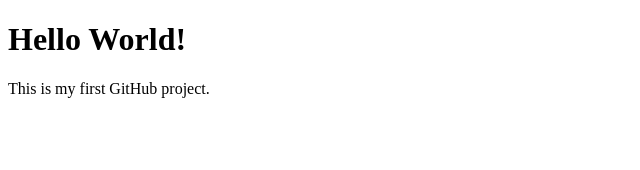
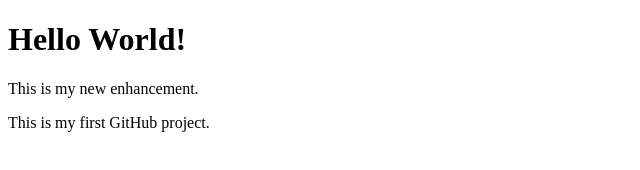
Before and after one commit to xinyue6666/projectA, a plain HTML site: page index.html in a window 1280 px wide. Shown: the whole page, without its empty margins (0-640 px from the left). Drawn offline with Linux system fonts and the light colour scheme.

Commit message:
New enhancement

```diff
--- a/index.html
+++ b/index.html
@@ -6,6 +6,7 @@
 </head>
 <body>
     <h1>Hello World!</h1>
+<p>This is my new enhancement.</p>
     <p>This is my first GitHub project.</p>
 </body>
 </html>
```
